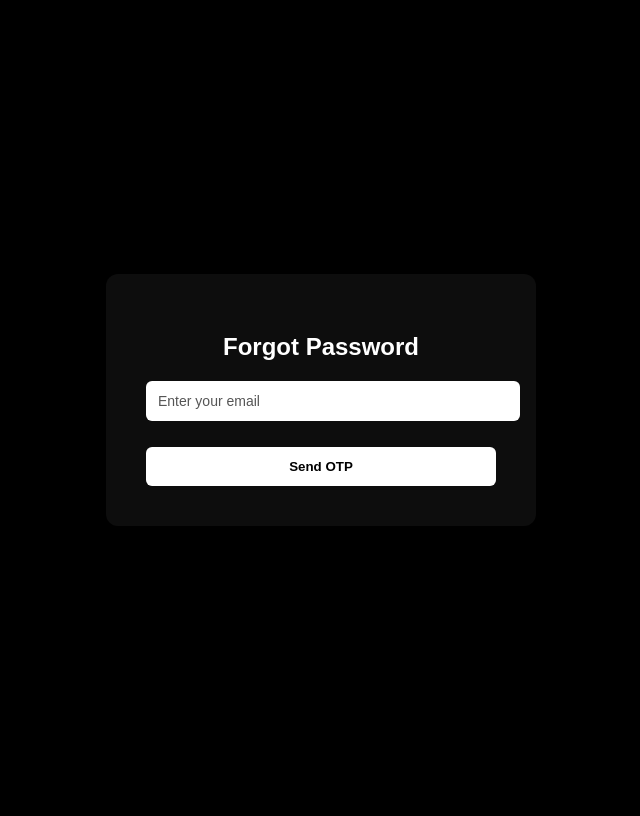
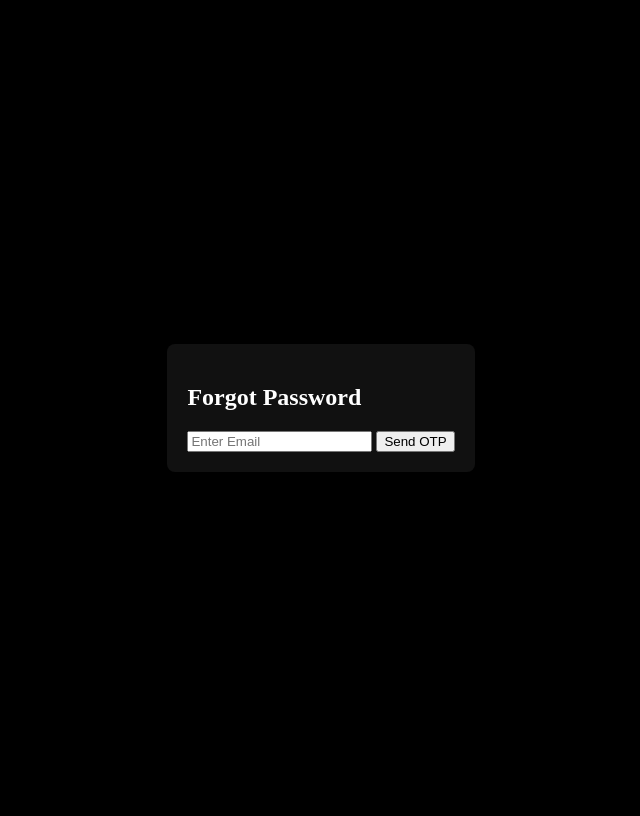
Before and after one commit to asif1-3ahmed/Music, a Flask app: page /forgotpassword in a window 1280 px wide. Shown: the whole page, without its empty margins (319-959 px from the left). Before the commit the page ends 526 px from the top, so only its background shows below. Run offline with Flask 3, Linux system fonts and the light colour scheme.

Commit message:
Update forgotpassword.html

```diff
--- a/templates/forgotpassword.html
+++ b/templates/forgotpassword.html
@@ -1,33 +1,11 @@
 <!DOCTYPE html>
 <html lang="en">
-<head>
-<meta charset="UTF-8">
-<meta name="viewport" content="width=device-width, initial-scale=1.0">
-<title>Forgot Password</title>
-<link rel="stylesheet" href="{{ url_for('static', filename='style.css') }}">
-</head>
-<body>
-<div class="form-box">
-<h2>Forgot Password</h2>
-<form id="forgotForm">
-<input type="email" id="email" placeholder="Enter your email" required>
-<button type="submit">Send OTP</button>
-</form>
-</div>
-
-<script>
-document.getElementById('forgotForm').addEventListener('submit', async e=>{
-  e.preventDefault();
-  const email=document.getElementById('email').value.trim();
-  const res=await fetch('/send-otp',{
-    method:'POST',
-    headers:{'Content-Type':'application/json'},
-    body: JSON.stringify({email})
-  });
-  const data=await res.json();
-  if(data.success){ window.location.href=`/otp?email=${encodeURIComponent(email)}&type=forgot`; }
-  else{ alert(data.message); }
-});
-</script>
+<head><meta charset="UTF-8"><title>Forgot Password</title></head>
+<body style="background:#000; color:#fff; display:flex; justify-content:center; align-items:center; height:100vh;">
+  <form action="/send-otp" method="POST" style="background:#111; padding:20px; border-radius:8px;">
+    <h2>Forgot Password</h2>
+    <input type="email" name="email" placeholder="Enter Email" required>
+    <button type="submit">Send OTP</button>
+  </form>
 </body>
 </html>
```
